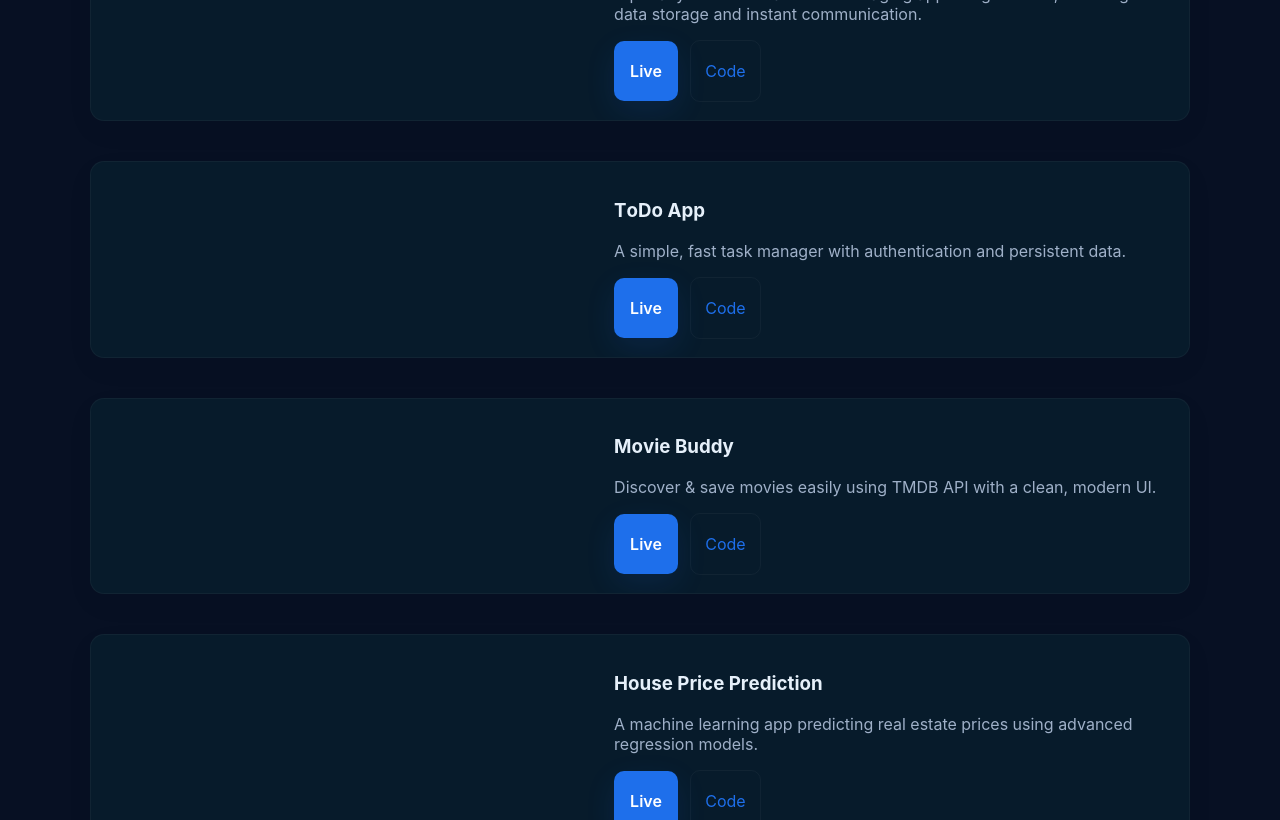
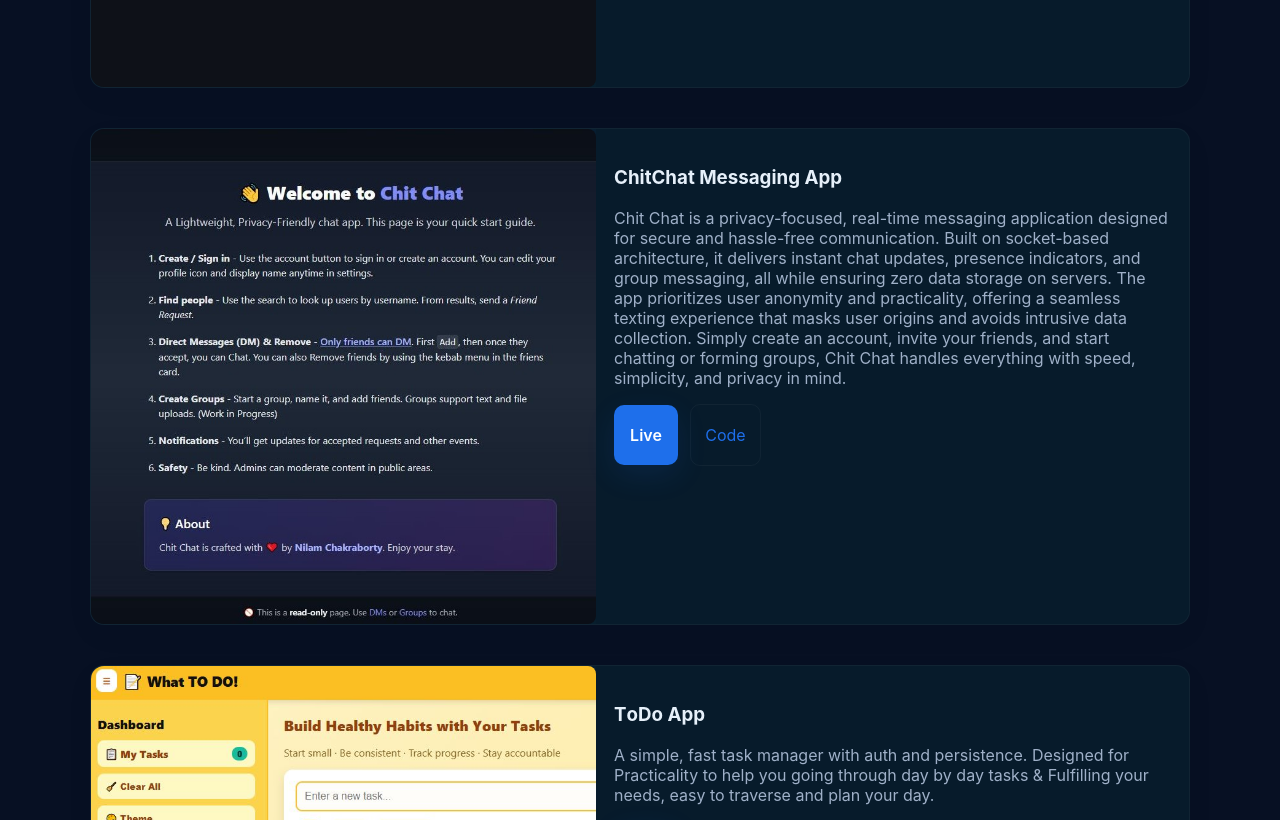
Before and after one commit to NilamXSC/PORTFOLIO, a React (Vite) app: page / in a window 1280 px wide. Shown: the part 1980-2800 px from the top of the page. Built offline with nearby package versions, Linux system fonts and the light colour scheme.

Commit message:
Update ProjectsGrid.jsx

```diff
--- a/src/components/ProjectsGrid.jsx
+++ b/src/components/ProjectsGrid.jsx
@@ -4,67 +4,81 @@ import { motion, useReducedMotion } from "framer-motion";
 import AnimatedHeadline from "./AnimatedHeadline";
 
 /**
- * ProjectsGrid — Vite-safe version using import.meta.globEager
- * Auto-bundles images from src/assets/projects/ so deployment works on Vercel.
+ * ProjectsGrid — desktop: image left / content right
+ * mobile: stacked (image above, content below)
  *
- * Ensure your images are in: src/assets/projects/
- * Filenames (case-sensitive) should match the keys used below (or update them).
+ * Image loading strategy:
+ * 1) Try to resolve images from src/assets/projects via import.meta.globEager (Vite bundling).
+ * 2) If not found, fall back to public path /assets/projects/<filename>.
+ *
+ * This makes the component resilient for both local dev and Vercel deployments.
  */
 
-// load all images in folder at build time (Vite)
-const images = import.meta.globEager("../assets/projects/*.{png,jpg,jpeg,webp,svg}");
+// preload anything inside src/assets/projects (jpg|jpeg|png|webp|svg)
+const imagesEager = import.meta.globEager("../assets/projects/*.{png,jpg,jpeg,webp,svg}");
 
-// Build a simple map from basename (without extension) to URL
-const imgMap = {};
-Object.keys(images).forEach((key) => {
-  // key example: "../assets/projects/music-visualizer.jpg"
-  const parts = key.split("/");
-  const file = parts[parts.length - 1]; // e.g. "music-visualizer.jpg"
-  const name = file.replace(/\.[^/.]+$/, ""); // "music-visualizer"
-  imgMap[name.toLowerCase()] = images[key].default || images[key];
-});
+// build a map: "music-visualizer.jpg" -> imported URL (default export)
+const bundled = {};
+for (const path in imagesEager) {
+  const mod = imagesEager[path];
+  // extract filename
+  const parts = path.split("/");
+  const filename = parts[parts.length - 1];
+  // modules can export default or be the URL
+  bundled[filename] = mod.default || mod;
+}
 
-// Projects list (images referred by "basename" key)
+// helper to resolve image path from a "basename" (filename)
+function resolveImg(filename) {
+  if (!filename) return null;
+  // If user passed a filename with leading slash remove it
+  const fname = filename.replace(/^\/+/, "");
+  // If bundled version exists, return it
+  if (bundled[fname]) return bundled[fname];
+  // else try public fallback (ensure it starts with /)
+  return `/assets/projects/${fname}`;
+}
+
 const projects = [
   {
     title: "Python Music Visualizer",
-    desc: "A Advance Music Visualizer with Audio-driven visuals (FFT, canvas) - dynamic patterns reacting to sound. Built with Streamlit and integrated with JioSaavn.",
-    imgKey: "music-visualizer",
+    desc: "A Advance Music Visualizer with Audio-driven visuals (FFT, canvas) - dynamic patterns reacting to sound. built with Streamlit and integrated with JioSaavn.  Play music from multiple sources & Enjoy Dynamic Visuals. Also, Dont forget to play BeatSaber :)",
+    img: "music-visualizer.jpg",
     github: "https://github.com/NilamXSC/Music-visualizer",
     live: "https://music-visualizer-hxuorbfc6jxffrzaujna37.streamlit.app",
   },
   {
     title: "ChitChat Messaging App",
-    desc: "A privacy-focused real-time messaging app using sockets, ensuring zero data storage and instant communication.",
-    imgKey: "chitchat",
+    desc: "Chit Chat is a privacy-focused, real-time messaging application designed for secure and hassle-free communication. Built on socket-based architecture, it delivers instant chat updates, presence indicators, and group messaging, all while ensuring zero data storage on servers. The app prioritizes user anonymity and practicality, offering a seamless texting experience that masks user origins and avoids intrusive data collection. Simply create an account, invite your friends, and start chatting or forming groups, Chit Chat handles everything with speed, simplicity, and privacy in mind.",
+    img: "chitchat.jpg",
     github: "https://github.com/NilamXSC/chitchat-textapp",
     live: "https://discord-mock-client.vercel.app/",
   },
   {
     title: "ToDo App",
-    desc: "A simple, fast task manager with authentication and persistent data.",
-    imgKey: "todo",
+    desc: "A simple, fast task manager with auth and persistence. Designed for Practicality to help you going through day by day tasks & Fulfilling your needs, easy to traverse and plan your day.",
+    img: "todo.jpg",
     github: "https://github.com/NilamXSC/todo",
     live: "https://todo-nu-pearl.vercel.app/",
   },
   {
     title: "Movie Buddy",
-    desc: "Discover & save movies easily using TMDB API with a clean, modern UI.",
-    imgKey: "moviebuddy",
+    desc: "Movie Buddy is designed to be an intelligent, user-friendly application that helps users find movies and TV shows effortlessly. Instead of endlessly scrolling through lists or relying on algorithms that don’t understand your tastes, Movie Buddy acts as your personalized entertainment assistant. Discover & save movies, built with TMDB and polished UI interactions.",
+    img: "moviebuddy.jpg",
     github: "https://github.com/NilamXSC/movie-buddy",
     live: "https://movie-buddy-taupe-rho.vercel.app/index.html",
   },
   {
     title: "House Price Prediction",
-    desc: "A machine learning app predicting real estate prices using advanced regression models.",
-    imgKey: "housingprice",
+    desc: "House Price Prediction is a machine learning project focused on building an intelligent model that accurately estimates property prices based on a variety of influencing factors such as location, area, number of rooms, amenities, and more. The goal of the project is to analyze key features affecting real estate prices and develop a predictive model capable of providing reliable price estimates, helping both buyers and sellers make more informed decisions.",
+    img: "housingprice.jpg",
     github: "https://github.com/NilamXSC/housingPrice-prediction",
     live: "https://housingprice-predictionbynilam.streamlit.app/",
   },
   {
-    title: "Get Fit With Me — Landing Page",
-    desc: "A modern, responsive landing page for personal trainers with smooth animations and CTAs.",
-    imgKey: "getfit",
+    title: "Get Fit With Me - Gym Trainer Landing Page",
+    desc: "A fully responsive and visually engaging landing page designed for a personal fitness trainer brand. Built with a focus on modern UI/UX principles, it features smooth animations, interactive call-to-action (CTA) buttons, and dynamic form interactions to boost user engagement and lead conversion. The page adapts seamlessly across all devices, includes animated scroll effects, and presents key trainer details, services, testimonials, and a sign-up section, creating a professional first impression and encouraging visitors to join fitness programs.",
+    img: "getfit.jpg",
     github: "https://github.com/NilamXSC/getfitwithme",
     live: "https://getfitwithme.vercel.app/",
   },
@@ -110,7 +124,7 @@ export default function ProjectsGrid() {
           className="text-4xl md:text-5xl font-extrabold mb-3"
         />
         <p className="text-[var(--muted)] max-w-xl mx-auto text-base md:text-lg">
-          <b>A curated collection of my fullstack projects and creative builds.</b>
+          <b>A hand-picked projects of mine, Showcasing my Skills.</b>
         </p>
         <div className="mt-3 w-16 h-1 bg-[var(--accent)] mx-auto rounded-full shadow-[0_0_18px_var(--accent)]" />
       </div>
@@ -118,8 +132,7 @@ export default function ProjectsGrid() {
       <div className="grid">
         {projects.map((p, i) => {
           const direction = i % 2 === 0 ? 1 : -1; // slide-in direction
-          const imgSrc = imgMap[p.imgKey?.toLowerCase()] || null;
-
+          const imgUrl = resolveImg(p.img);
           return (
             <motion.article
               key={p.title}
@@ -133,18 +146,19 @@ export default function ProjectsGrid() {
             >
               {/* Left: media */}
               <div className="project-media">
-                {imgSrc ? (
+                {imgUrl ? (
                   <img
-                    src={imgSrc}
+                    src={imgUrl}
                     alt={p.title}
                     className="project-img"
-                    style={{
-                      width: "100%",
-                      height: "100%",
-                      objectFit: "cover",
-                      display: "block",
+                    onError={(e) => {
+                      // if this fires, try fallback public path just in case
+                      if (!imgUrl.startsWith("/assets/")) {
+                        e.currentTarget.src = `/assets/projects/${p.img}`;
+                        return;
+                      }
+                      e.currentTarget.style.display = "none";
                     }}
-                    onError={(e) => (e.currentTarget.style.display = "none")}
                   />
                 ) : (
                   <div className="project-img project-img--placeholder" />
```
